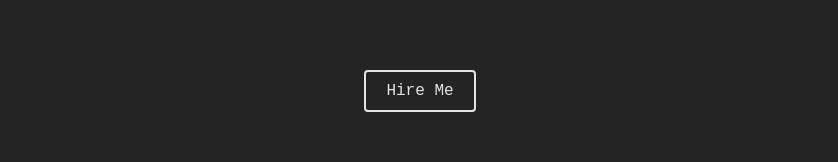
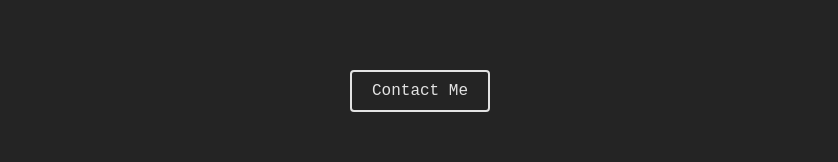
Before and after one commit to johnwesly2002/Portfolio, a React (Vite) app: page / in a window 1280 px wide. Shown: the part 3988-4150 px from the top of the page, without its empty margins (220-1058 px from the left). Built offline with nearby package versions, Linux system fonts and the light colour scheme.

Commit message:
Button Text Changed fpr contact section

```diff
--- a/src/App.jsx
+++ b/src/App.jsx
@@ -444,7 +444,7 @@ const handleEducationTabClick = (index) => {
       <h2 className='Contactheading'>Looks Interesting?</h2>
       <h2 className='ContactTitle'>Get In Touch</h2>
       <p>I’m currently looking for any new interesting opportunities, my inbox is always open. Whether you have a question or just want to say hi, I’ll try my best to get back to you!</p>
-      <a href='mailto:ujohnwesly8@gmail.com' target='_blank' className='Contact_button'>Hire Me</a>
+      <a href='mailto:ujohnwesly8@gmail.com' target='_blank' className='Contact_button'>Contact Me</a>
       </section>
     </main>
     <footer>
```
